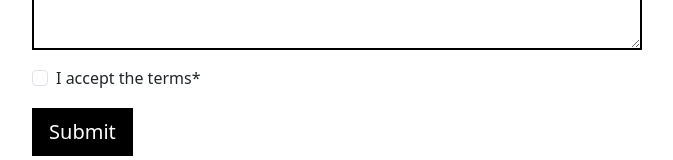
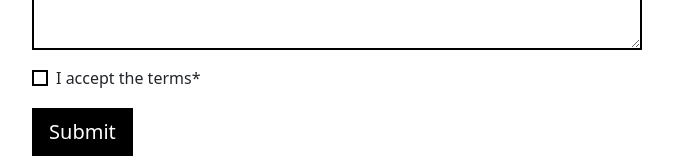
Before and after one commit to Aniiish0/institute-app, a React (Vite) app: page / in a window 1280 px wide. Shown: the part 593-753 px from the top of the page, without its empty margins (303-976 px from the left). Built offline with nearby package versions, Linux system fonts and the light colour scheme.

Commit message:
fix: minor bugfix for contact us form

```diff
--- a/src/components/CheckBox/index.tsx
+++ b/src/components/CheckBox/index.tsx
@@ -9,7 +9,7 @@ interface CheckboxProps {
   required?: boolean; // Add required prop to make checkbox required by default. Default value is false.
 }
 
-const Checkbox: React.FC<CheckboxProps> = ({ label, name, checked, onChange, required = false }) => (
+const Checkbox: React.FC<CheckboxProps> = ({ label, name, onChange, checked = false, required = false }) => (
   <Form.Group controlId={`form${name}`}>
     <Form.Check
       type="checkbox"
--- a/src/components/Form/hooks.ts
+++ b/src/components/Form/hooks.ts
@@ -1,4 +1,3 @@
-// hooks/useForm.ts
 import { useState } from 'react';
 import { handleInputChange } from './helper';
 
--- a/src/components/Form/index.tsx
+++ b/src/components/Form/index.tsx
@@ -6,7 +6,7 @@ import TextInput from '../TextInput';
 import Checkbox from '../CheckBox';
 import Button from '../Button';
 
-type FieldType = 'text' | 'email' | 'textarea' | 'checkbox' | 'phone' | 'password';
+type FieldType = 'text' | 'email' | 'textarea' | 'checkbox' | 'tel' | 'password';
 
 export interface FieldConfig {
   label: string;
--- a/src/components/widgets/ContactForm.tsx
+++ b/src/components/widgets/ContactForm.tsx
@@ -4,6 +4,7 @@ import Form, {FieldConfig} from '../Form';
 
 interface ContactFormState {
   name: string;
+  phone: string;
   email: string;
   message: string;
   acceptTerms: boolean;
@@ -12,6 +13,7 @@ interface ContactFormState {
 const ContactForm: React.FC = () => {
   const initialValues: ContactFormState = {
     name: '',
+    phone: '',
     email: '',
     message: '',
     acceptTerms: false,
@@ -19,7 +21,7 @@ const ContactForm: React.FC = () => {
 
   const fields: FieldConfig[] = [
     { label: 'Name', name: 'name', type: 'text', placeholder: 'Enter your name', required: true },
-    { label: 'Phone', name: 'phone', type: 'phone', placeholder: 'Enter your phone number', required: true },
+    { label: 'Phone', name: 'phone', type: 'tel', placeholder: 'Enter your phone number', required: true },
     { label: 'Email', name: 'email', type: 'email', placeholder: 'Enter your email' },
     { label: 'Message', name: 'message', type: 'textarea', placeholder: 'Type your message', required: true },
     { label: 'I accept the terms', name: 'accept-terms', type: 'checkbox', required: true },
--- a/src/index.css
+++ b/src/index.css
@@ -6,11 +6,6 @@
   color-scheme: light dark;
   color: rgba(255, 255, 255, 0.87);
   background-color: #242424;
-
-  font-synthesis: none;
-  text-rendering: optimizeLegibility;
-  -webkit-font-smoothing: antialiased;
-  -moz-osx-font-smoothing: grayscale;
 }
 
 a {
@@ -86,3 +81,7 @@ a.text-primary:focus {
   color: #555 !important;
   /* Slightly lighter shade for hover/focus state */
 }
+input[type=checkbox] {
+  border: 2px solid #000 !important;
+  border-radius: 0px !important;
+}
```
